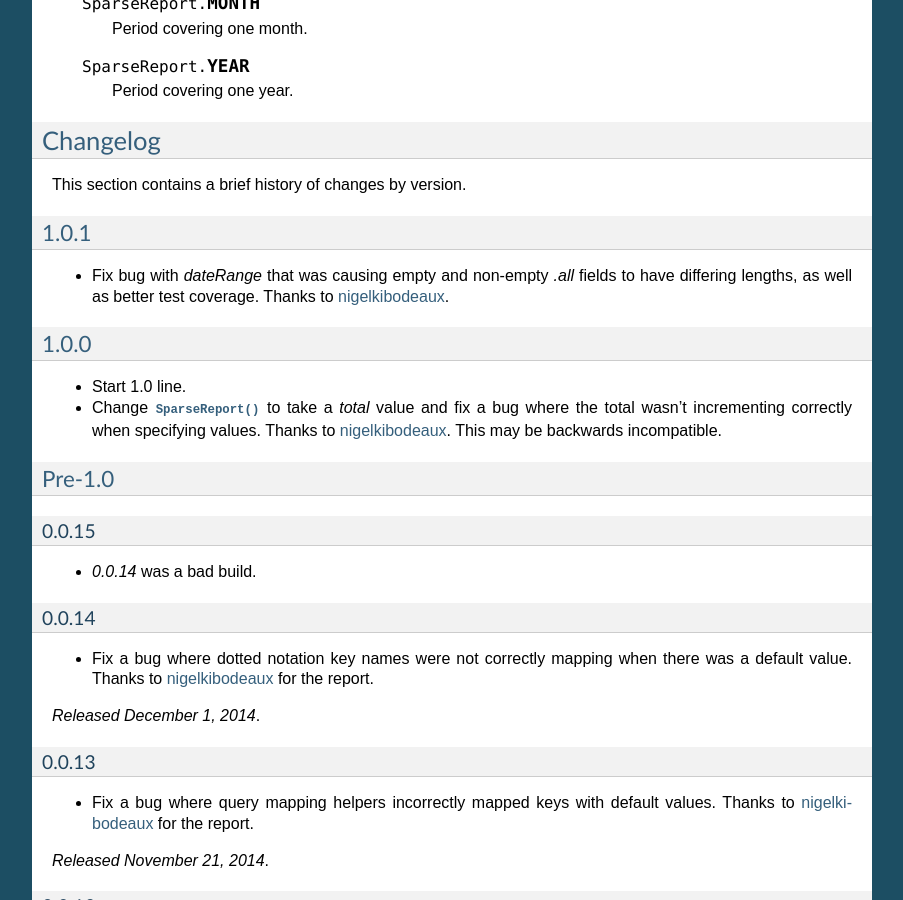
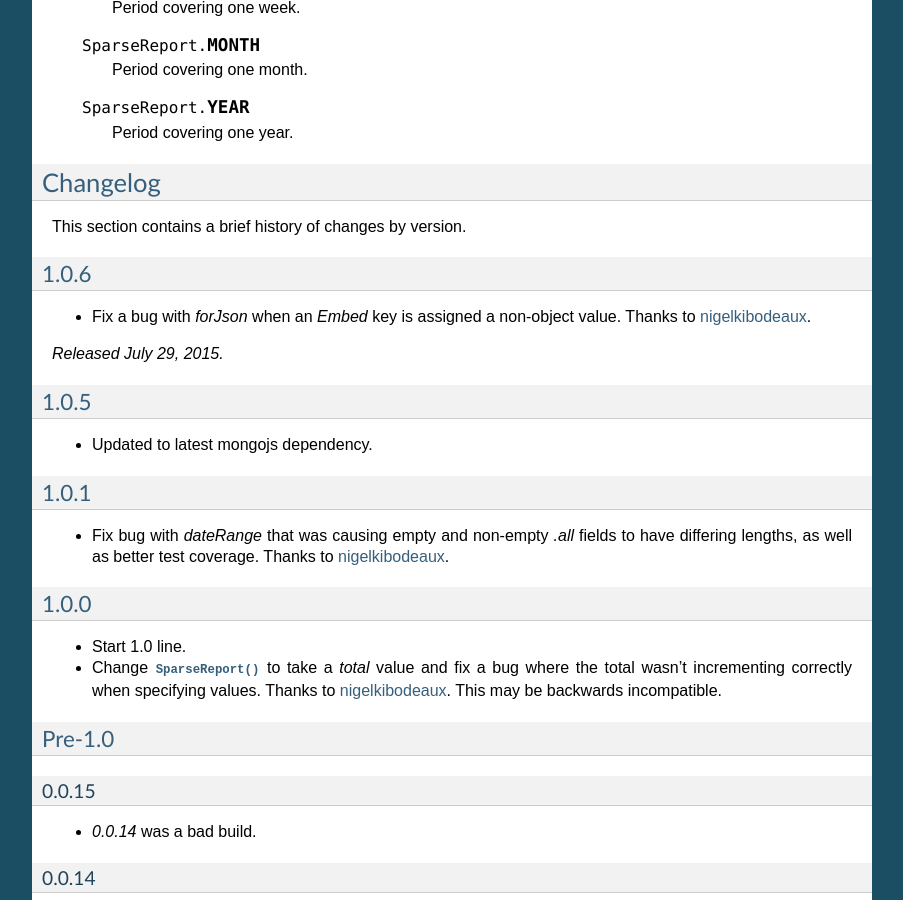
Before and after one commit to aboutdotme/humblejs, a Sphinx documentation site: the page built from docs/index.rst, in a window 1280 px wide and 900 px high, scrolled down 9888 px. Shown: the whole window, without its empty margins (198-1101 px from the left). Built offline with Sphinx 7.4.7, drawn with Linux system fonts in a browser that asks for light colours; comment, search, counter and statistics services are not loaded.

Commit message:
Update changelog.

```diff
--- a/docs/index.rst
+++ b/docs/index.rst
@@ -613,6 +613,19 @@ Changelog
 
 This section contains a brief history of changes by version.
 
+1.0.6
+-----
+
+* Fix a bug with `forJson` when an `Embed` key is assigned a non-object value.
+  Thanks to `nigelkibodeaux <https://github.com/nigelkibodeaux>`_.
+
+*Released July 29, 2015.*
+
+1.0.5
+-----
+
+* Updated to latest mongojs dependency.
+
 1.0.1
 -----
 
```
